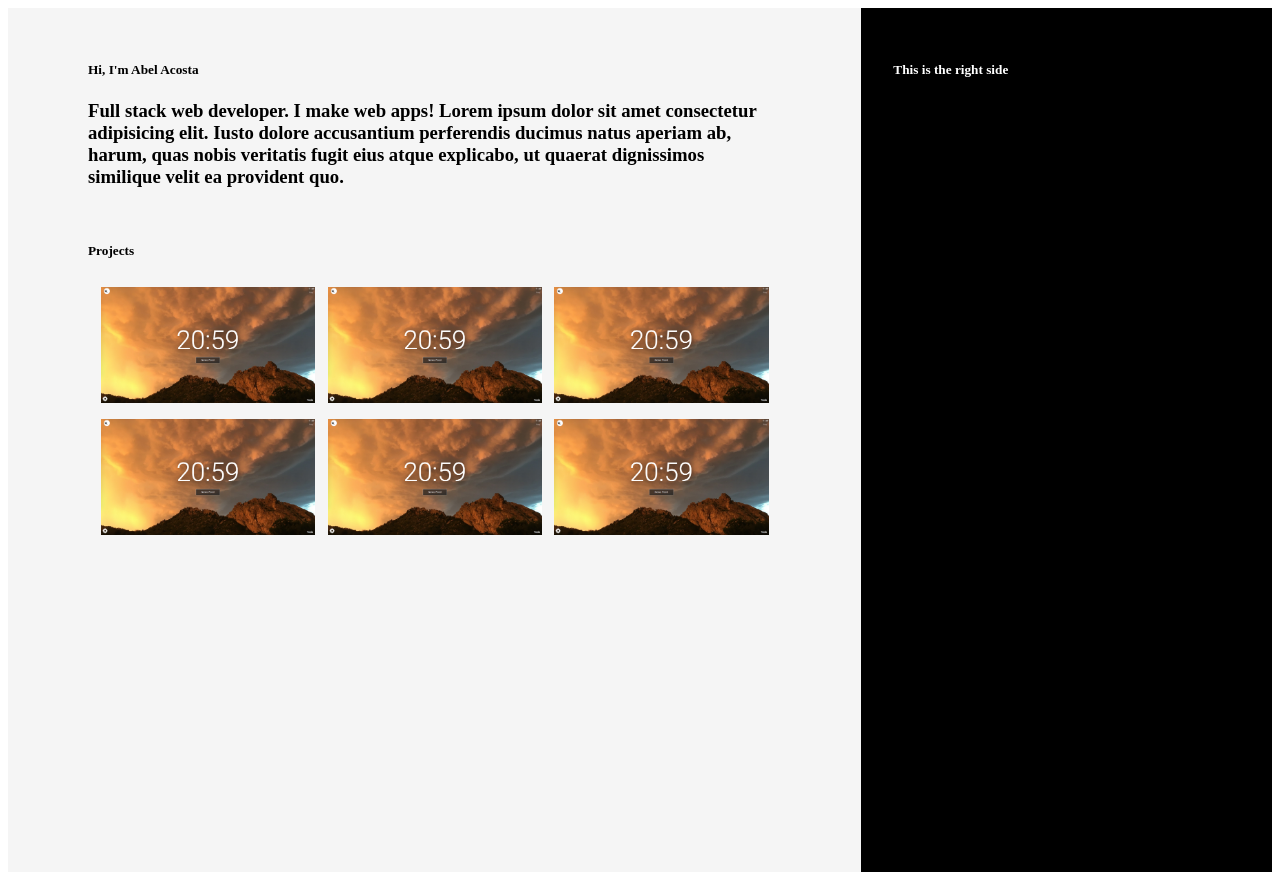
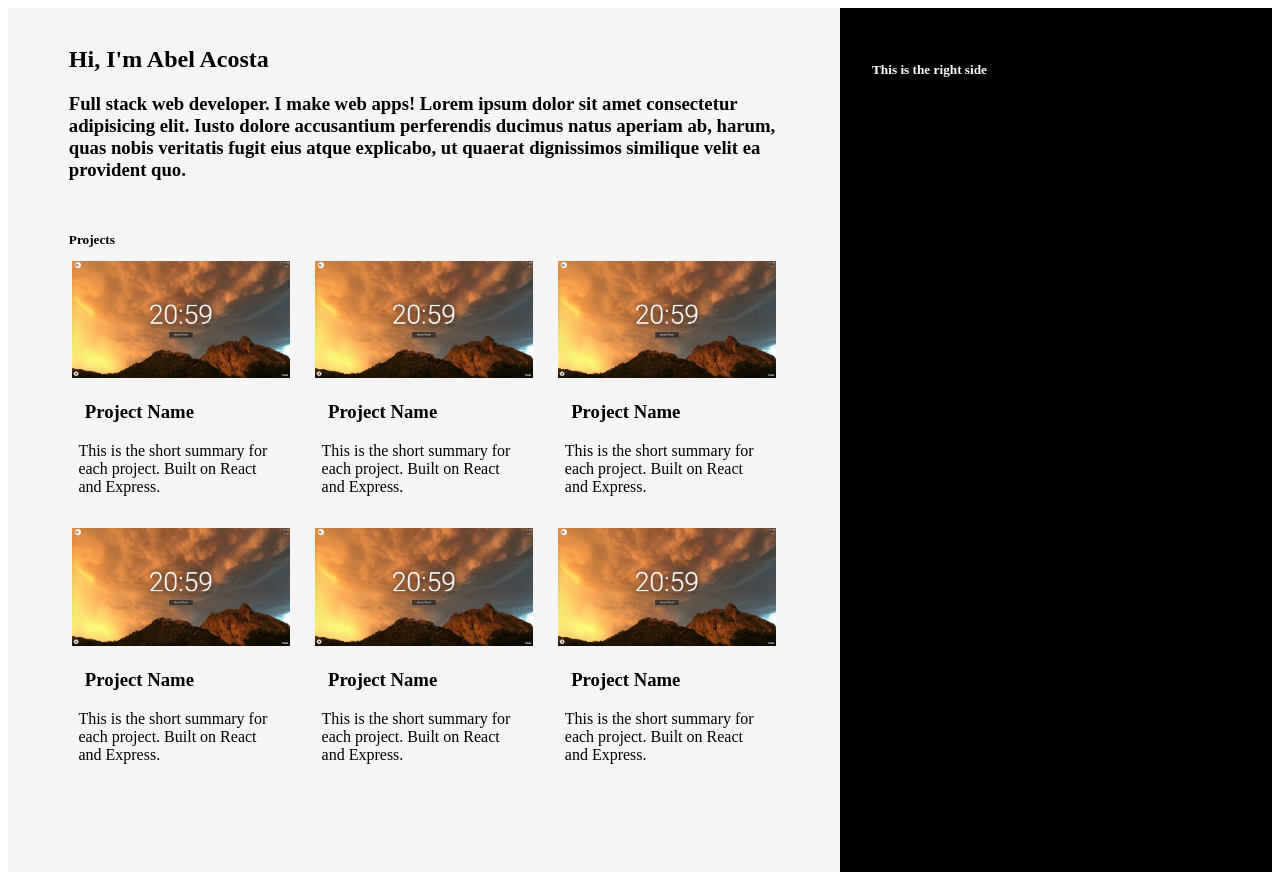
Before and after one commit to abecel22/abel-portfolio, a Gatsby site: page / in a window 1280 px wide. Built offline with nearby package versions, Linux system fonts and the light colour scheme; Gatsby itself is replaced by a stand-in of ours.

Commit message:
Improved margins and padding on left div.

```diff
--- a/src/components/Projects/index.js
+++ b/src/components/Projects/index.js
@@ -10,21 +10,51 @@ class Projects extends React.Component {
       <div className="projects-grid">
         <div>
           <img src={campDash} className="projects-row__image" />
+          <h3>Project Name</h3>
+          <p>
+            This is the short summary for each project. Built on React and
+            Express.
+          </p>
         </div>
         <div>
           <img src={campDash} className="projects-row__image" />
+          <h3>Project Name</h3>
+          <p>
+            This is the short summary for each project. Built on React and
+            Express.
+          </p>
         </div>
         <div>
           <img src={campDash} className="projects-row__image" />
+          <h3>Project Name</h3>
+          <p>
+            This is the short summary for each project. Built on React and
+            Express.
+          </p>
         </div>
         <div>
           <img src={campDash} className="projects-row__image" />
+          <h3>Project Name</h3>
+          <p>
+            This is the short summary for each project. Built on React and
+            Express.
+          </p>
         </div>
         <div>
           <img src={campDash} className="projects-row__image" />
+          <h3>Project Name</h3>
+          <p>
+            This is the short summary for each project. Built on React and
+            Express.
+          </p>
         </div>
         <div>
           <img src={campDash} className="projects-row__image" />
+          <h3>Project Name</h3>
+          <p>
+            This is the short summary for each project. Built on React and
+            Express.
+          </p>
         </div>
       </div>
     )
--- a/src/components/Projects/style.scss
+++ b/src/components/Projects/style.scss
@@ -1,16 +1,23 @@
 .projects-grid {
-  margin: 0.5vw;
+  margin: 0.25vw;
   display: flex;
   flex-wrap: wrap;
   flex-direction: row;
   div {
     flex: auto;
     width: 200px;
+    margin: 0.5vw 1vw;
+    padding-bottom: 1vw;
+  }
+  img {
+    width: 100%;
+    height: auto;
+  }
+  h3 {
     margin: 0.5vw;
-    img {
-      width: 100%;
-      height: auto;
-    }
+  }
+  p {
+    margin: 0.5vw;
   }
 }
 
--- a/src/pages/index.js
+++ b/src/pages/index.js
@@ -7,7 +7,7 @@ import './style.scss'
 const IndexPage = () => (
   <div className="container">
     <div className="left__div">
-      <h5>Hi, I'm Abel Acosta</h5>
+      <h2>Hi, I'm Abel Acosta</h2>
       <h3>
         Full stack web developer. I make web apps! Lorem ipsum dolor sit amet
         consectetur adipisicing elit. Iusto dolore accusantium perferendis
--- a/src/pages/style.scss
+++ b/src/pages/style.scss
@@ -7,7 +7,16 @@
   background: whitesmoke;
   height: 100vh;
   flex: 2;
-  padding: 2rem 5rem;
+  padding: 2rem 3rem;
+  h2 {
+    margin: 0.5vw 1vw;
+  }
+  h3 {
+    margin: 1.5vw 1vw;
+  }
+  h5 {
+    margin: 0.5vw 1vw;
+  }
 }
 
 .right__div {
```
